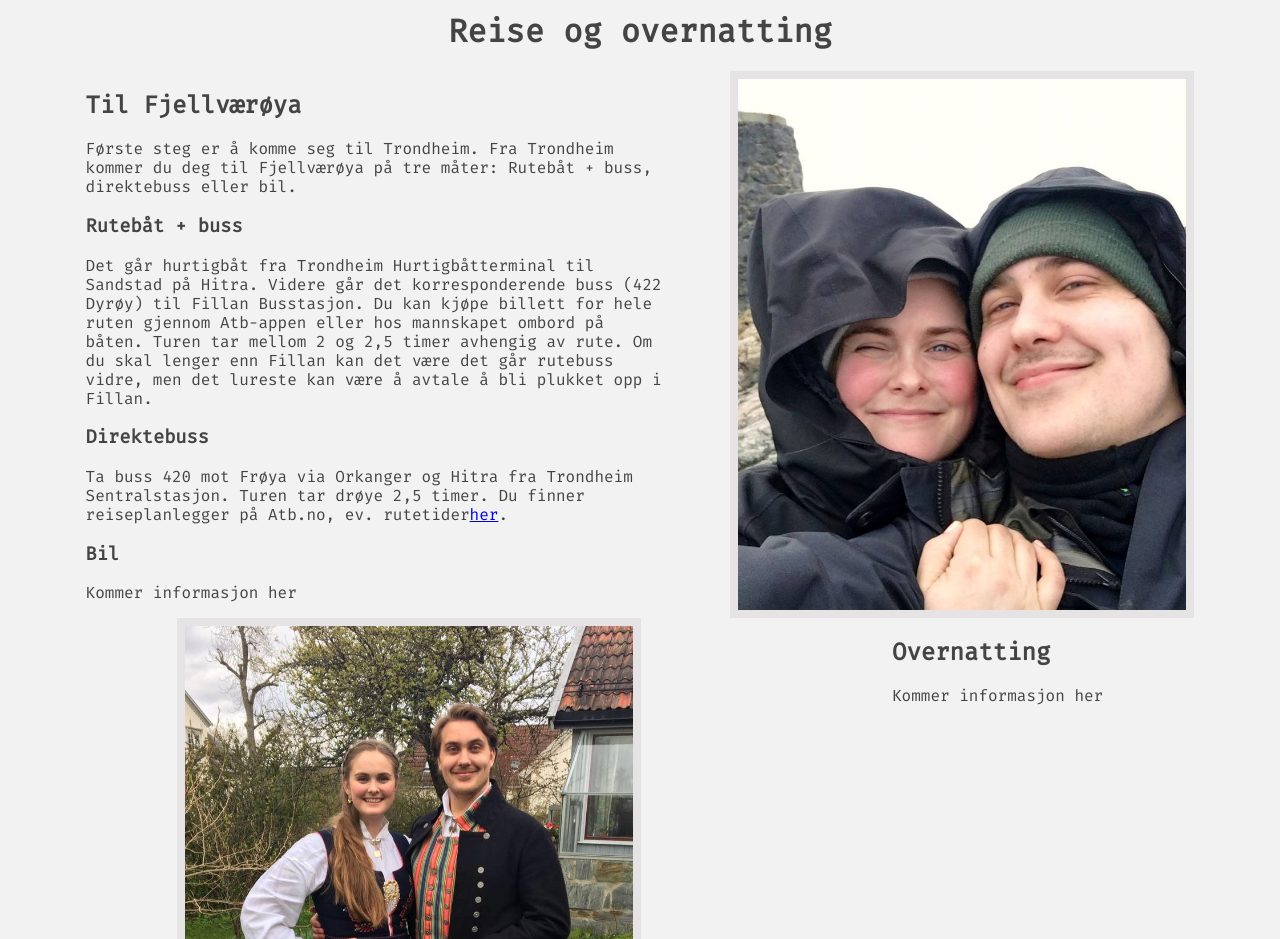
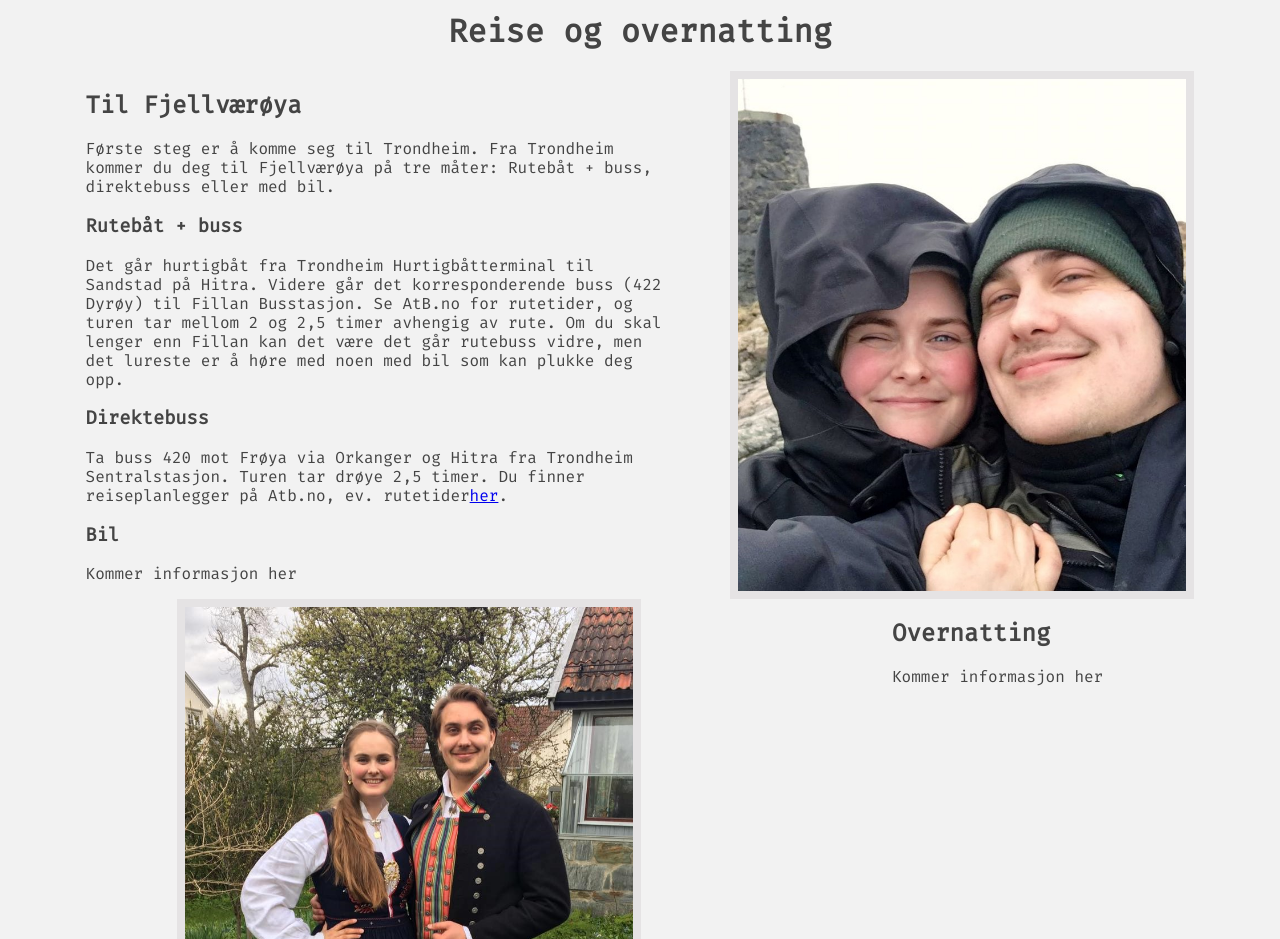
Before and after one commit to melhoos/gudrunogsimon, a React (Create React App) app: page / in a window 1280 px wide. Shown: the part 820-1759 px from the top of the page. Built offline with nearby package versions, Linux system fonts and the light colour scheme.

Commit message:
Update Travel.jsx

```diff
--- a/src/Travel.jsx
+++ b/src/Travel.jsx
@@ -13,13 +13,13 @@ const Travel = () => {
         <span className="description">
           <h2>Til Fjellværøya</h2>
           <p>
-            Første steg er å komme seg til Trondheim. Fra Trondheim kommer du deg til Fjellværøya på tre måter: Rutebåt + buss, direktebuss eller bil.
+            Første steg er å komme seg til Trondheim. Fra Trondheim kommer du deg til Fjellværøya på tre måter: Rutebåt + buss, direktebuss eller med bil.
           </p>
           <h3>
             Rutebåt + buss
           </h3>
           <p>
-            Det går hurtigbåt fra Trondheim Hurtigbåtterminal til Sandstad på Hitra. Videre går det korresponderende buss (422 Dyrøy) til Fillan Busstasjon. Du kan kjøpe billett for hele ruten gjennom Atb-appen eller hos mannskapet ombord på båten. Turen tar mellom 2 og 2,5 timer avhengig av rute. Om du skal lenger enn Fillan kan det være det går rutebuss vidre, men det lureste kan være å avtale å bli plukket opp i Fillan.
+            Det går hurtigbåt fra Trondheim Hurtigbåtterminal til Sandstad på Hitra. Videre går det korresponderende buss (422 Dyrøy) til Fillan Busstasjon. Se AtB.no for rutetider, og turen tar mellom 2 og 2,5 timer avhengig av rute. Om du skal lenger enn Fillan kan det være det går rutebuss vidre, men det lureste er å høre med noen med bil som kan plukke deg opp.
           </p>
           <h3>
             Direktebuss
```
